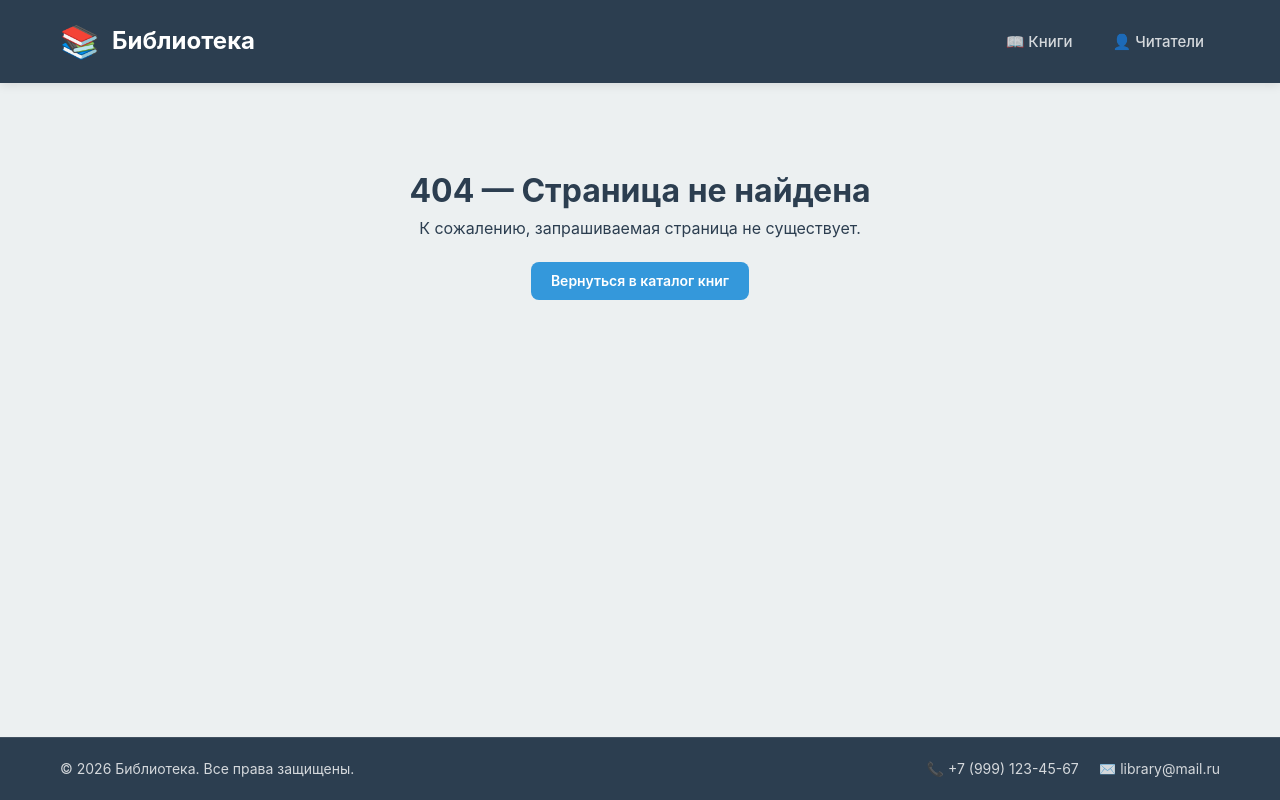
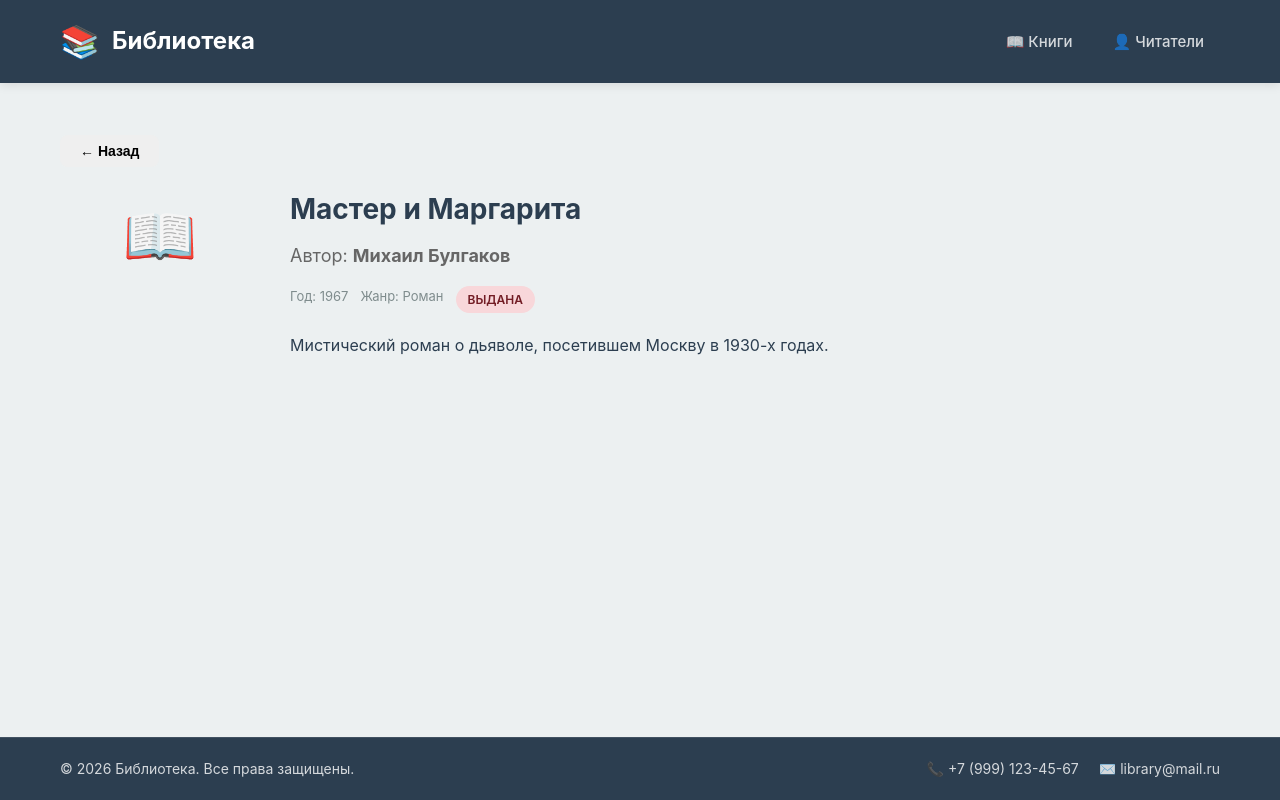
Before and after one commit to handpupa42/library-app, a React (Vite) app in the folder library-app/: page /book/1 in a window 1280 px wide. Built offline with nearby package versions, Linux system fonts and the light colour scheme.

Commit message:
добавлено BokDetailPage

```diff
--- a/library-app/src/App.tsx
+++ b/library-app/src/App.tsx
@@ -2,15 +2,17 @@ import { Routes, Route, Navigate } from 'react-router-dom';
 import Layout from './components/common/Layout/Layout';
 import BooksPage from './pages/BookPage/BookPage';
 import ReadersPage from './pages/ReadersPage/ReadersPage';
+import BookDetailPage from './pages/BookDetailPage/BookDetailPage';
 import ReaderProfilePage from './pages/ReaderProfilePage/ReaderProfilePage';
 import NotFound from './pages/NotFound/NotFound';
 
 function App() {
   return (
-    <Routes>   {/* ← Контейнер маршрутов */}
+    <Routes>
       <Route path="/" element={<Layout />}>
         <Route index element={<Navigate to="/books" replace />} />
         <Route path="books" element={<BooksPage />} />
+        <Route path="book/:id" element={<BookDetailPage />} />
         <Route path="readers" element={<ReadersPage />} />
         <Route path="reader/:id" element={<ReaderProfilePage />} />
         <Route path="*" element={<NotFound />} />
@@ -18,4 +20,5 @@ function App() {
     </Routes>
   );
 }
+
 export default App;
--- /dev/null
+++ b/library-app/src/pages/BookDetailPage/BookDetailPage.tsx
@@ -0,0 +1,54 @@
+import { useParams, useNavigate } from 'react-router-dom';
+import { mockBooks } from '../../mocks/books';
+
+const BookDetailPage = () => {
+  const { id } = useParams<{ id: string }>();
+  const navigate = useNavigate();
+
+  const book = mockBooks.find((b) => b.id === id);
+
+  if (!book) {
+    return (
+      <div style={{ textAlign: 'center', padding: '40px 0' }}>
+        <h2>Книга не найдена</h2>
+        <button onClick={() => navigate('/books')} className="btn btn-secondary">
+          Назад к каталогу
+        </button>
+      </div>
+    );
+  }
+
+  return (
+    <div style={{ padding: '20px 0' }}>
+      <button onClick={() => navigate(-1)} className="btn btn-secondary" style={{ marginBottom: '20px' }}>
+        ← Назад
+      </button>
+
+      <div style={{ display: 'flex', gap: '30px', alignItems: 'flex-start' }}>
+        <div className="book-cover-placeholder" style={{ width: '200px', height: '260px', fontSize: '60px' }}>
+          📖
+        </div>
+        <div>
+          <h1 className="page-title" style={{ textAlign: 'left', marginBottom: '10px' }}>
+            {book.title}
+          </h1>
+          <p style={{ fontSize: '18px', color: '#666', marginBottom: '15px' }}>
+            Автор: <strong>{book.author}</strong>
+          </p>
+          <div className="book-meta" style={{ marginBottom: '15px' }}>
+            <span>Год: {book.year}</span>
+            <span>Жанр: {book.genre}</span>
+            <span className={`badge ${book.isAvailable ? 'badge-available' : 'badge-unavailable'}`}>
+              {book.isAvailable ? 'Доступна' : 'Выдана'}
+            </span>
+          </div>
+          <p style={{ fontSize: '16px', lineHeight: '1.6', marginTop: '20px' }}>
+            {book.description}
+          </p>
+        </div>
+      </div>
+    </div>
+  );
+};
+
+export default BookDetailPage;
```
